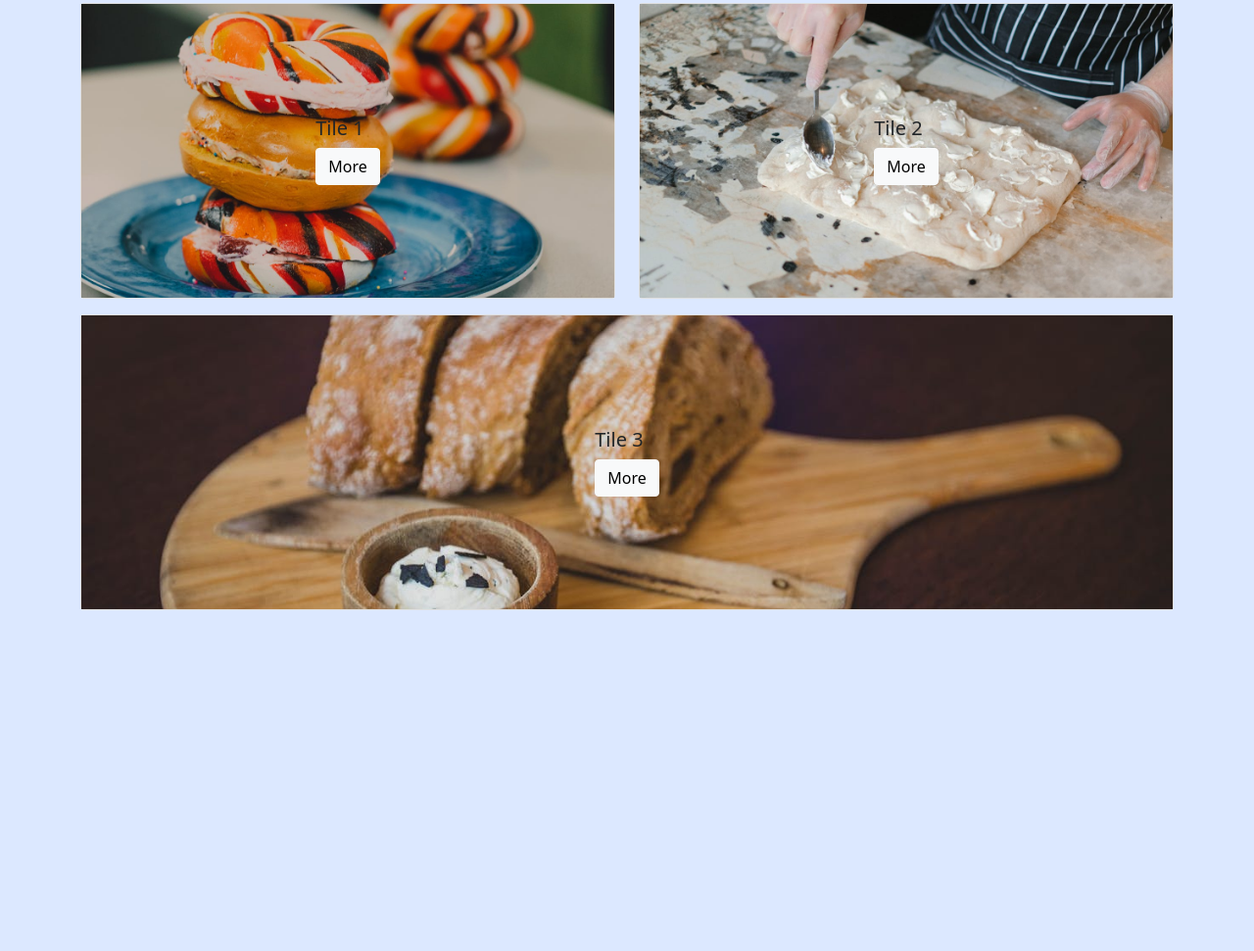
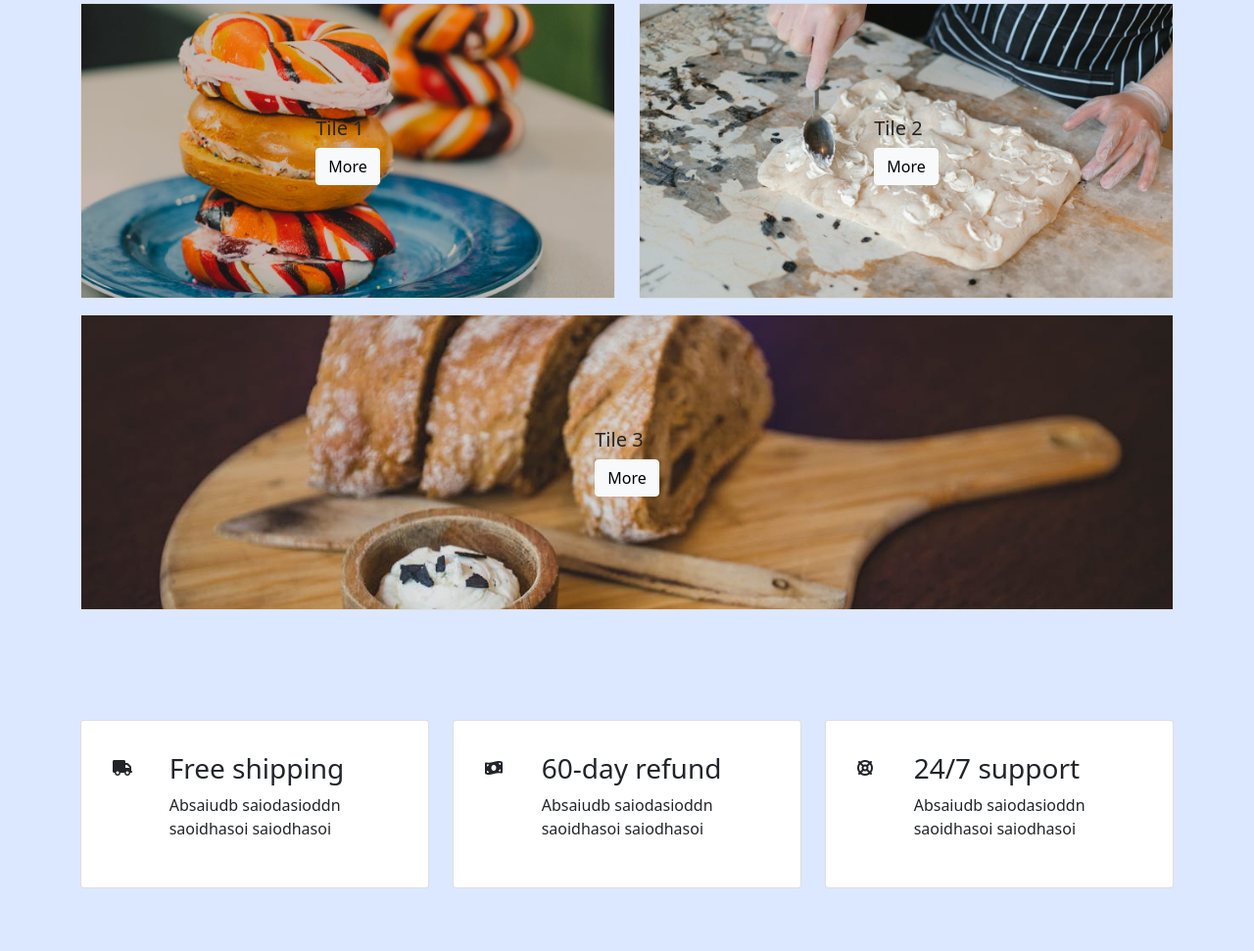
Before and after one commit to plecicki/kodilla-full-stack, a website: page 2-Bootstrap/index.html in a window 1280 px wide. Shown: the part 991-1962 px from the top of the page at 98% size. Before the commit the page ends 1678 px from the top, so only its background shows below. Drawn offline with nearby package versions, Linux system fonts and the light colour scheme; files that its build step writes are made by us from their sources.

Commit message:
Cards with two columns

```diff
--- a/2-Bootstrap/index.html
+++ b/2-Bootstrap/index.html
@@ -142,7 +142,7 @@
                 </div>
             </div>
         </section>
-        <section class="products py-5">
+        <section class="tiles py-5">
             <div class="container">
                 <div class="row">
                     <div class="col-md-6">
@@ -175,5 +175,56 @@
                 </div>
             </div>
         </section>
+        <section class="service py-5">
+            <div class="container">
+                <div class="row">
+                    <div class="col-md-4">
+                        <div class="card p-3 mb-3">
+                            <div class="row">
+                                <div class="col-md-2 d-none d-md-block">
+                                    <i class="fa-solid fa-truck pt-4 ps-3"></i>
+                                </div>
+                                <div class="col-md-10">
+                                    <div class="card-body">
+                                        <h3>Free shipping</h3>
+                                        <p>Absaiudb saiodasioddn saoidhasoi saiodhasoi</p>
+                                    </div>
+                                </div>
+                            </div>
+                        </div>
+                    </div>
+                    <div class="col-md-4">
+                        <div class="card p-3 mb-3">
+                            <div class="row">
+                                <div class="col-md-2 d-none d-md-block">
+                                    <i class="fa-solid fa-money-bill-wave pt-4 ps-3"></i>
+                                </div>
+                                <div class="col-md-10">
+                                    <div class="card-body">
+                                        <h3>60-day refund</h3>
+                                        <p>Absaiudb saiodasioddn saoidhasoi saiodhasoi</p>
+                                    </div>
+                                </div>
+                            </div>
+                        </div>
+                    </div>
+                    <div class="col-md-4">
+                        <div class="card p-3 mb-3">
+                            <div class="row">
+                                <div class="col-md-2 d-none d-md-block">
+                                    <i class="fa-solid fa-life-ring pt-4 ps-3"></i>
+                                </div>
+                                <div class="col-md-10">
+                                    <div class="card-body">
+                                        <h3>24/7 support</h3>
+                                        <p>Absaiudb saiodasioddn saoidhasoi saiodhasoi</p>
+                                    </div>
+                                </div>
+                            </div>
+                        </div>
+                    </div>
+                </div>
+            </div>
+        </section>
     </body>
 </html>
```
